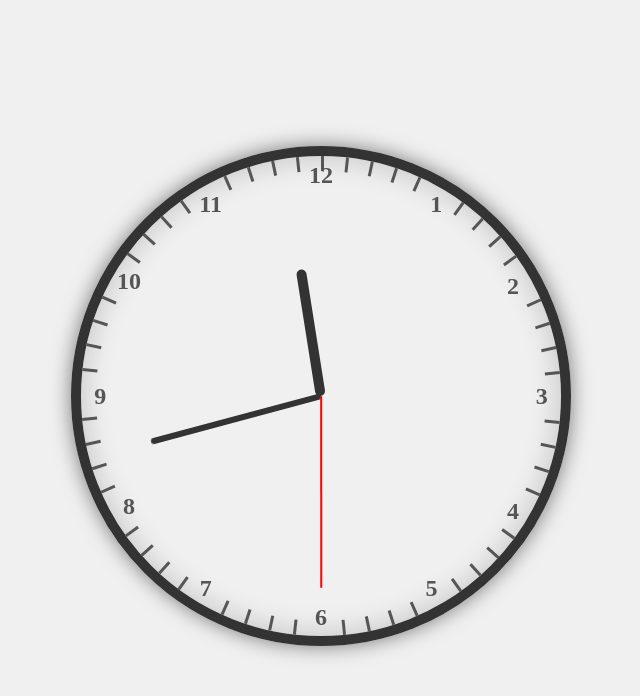
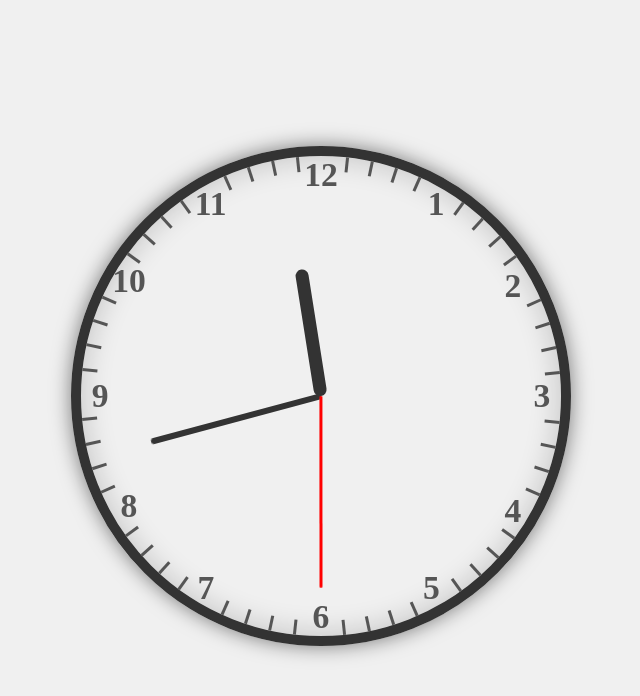
Before and after one commit to chaitanya-gaba/summer-progress, a plain HTML site: page front_end/Clock/clock.html in a window 1280 px wide. Shown: the whole page, without its empty margins (319-959 px from the left). Drawn offline with Linux system fonts and the light colour scheme.

Commit message:
Bug Solved

```diff
--- a/front_end/Clock/clock.css
+++ b/front_end/Clock/clock.css
@@ -9,8 +9,8 @@ body {
 
 /* The clock face */
 .clock {
-    width: 60vh;
-    height: 60vh;
+    width: 30rem;
+    height: 30rem;
     border-radius: 50%; /* This makes it a circle */
     border: 10px solid #333;
     position: relative; /* This is the anchor for all the hands and numbers */
@@ -30,19 +30,19 @@ body {
 
 /* Specific styles for each hand */
 .hour-hand {
-    width: 1.3vh;
-    height: 16vh;
+    width: 0.8rem;
+    height: 8rem;
 }
 
 .minute-hand {
-    width: 0.8vh;
-    height: 22vh;
+    width: 0.4rem;
+    height: 11rem;
     z-index: 5;
 }
 
 .second-hand {
-    width: 0.3vh;
-    height: 24vh;
+    width: 0.18rem;
+    height: 12rem;
     background-color: red;
     z-index: 10;
 }
@@ -52,7 +52,7 @@ body {
     position: absolute;
     /* width: 100%;
     height: 100%; */
-    font-size: 1.5rem;
+    font-size: 2.1rem;
     font-weight: bold;
     color: #555;
     /* This flex property helps position the text inside */
@@ -84,7 +84,7 @@ body {
     height: 15px;
     background-color: #555;
     /* Pivot from the center of the clock (150px is half the clock's height) */
-    transform-origin: 0% 30vh;
+    transform-origin: 0% 15rem;
 }
 
 /* ---- Dark Mode Styles ---- */
--- a/front_end/Clock/clock.html
+++ b/front_end/Clock/clock.html
@@ -25,7 +25,7 @@
         <div class="number number10"><div>10</div></div>
         <div class="number number11"><div>11</div></div>
         <div class="number number12"><div>12</div></div>
-        <div class="stick stick1"></div>
+        <!-- <div class="stick stick1"></div> -->
     </div>
 
     <script src="clock.js"></script>
```
